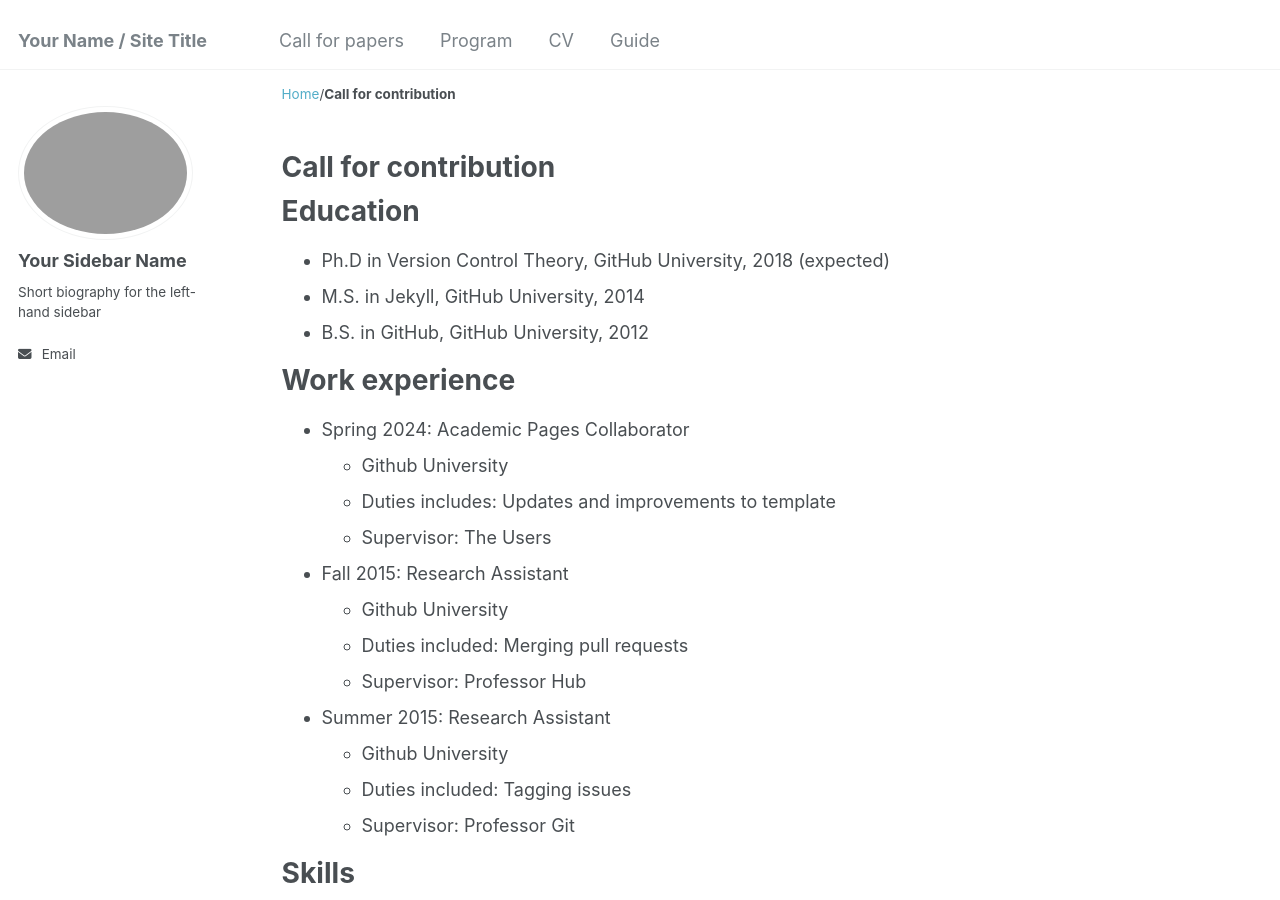
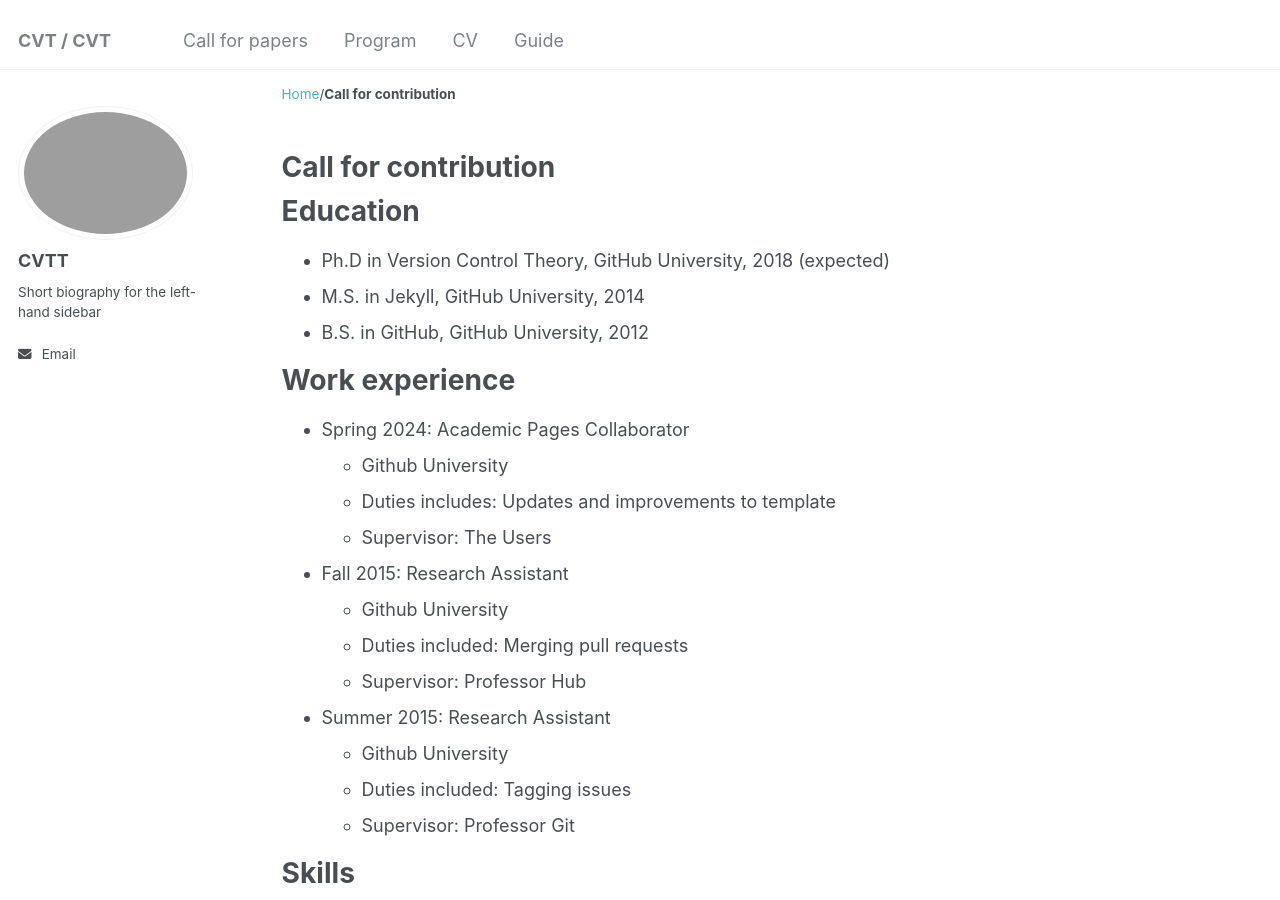
Before and after one commit to alexkabil/CVT_IEEEVR25, a Jekyll site: the page built from _pages/call.md, in a window 1280 px wide and 900 px high. Built offline with Jekyll 4.4.1, drawn with Linux system fonts in a browser that asks for light colours.

Commit message:
second commit

```diff
--- a/_config.yml
+++ b/_config.yml
@@ -8,11 +8,11 @@
 
 # Basic Site Settings
 locale                   : "en-US"
-title                    : "Your Name / Site Title"
+title                    : "CVT / CVT"
 title_separator          : "-"
 name                     : &name "Your Name"
 description              : &description "personal description"
-url                      : https://academicpages.github.io # the base hostname & protocol for your site e.g. "https://mmistakes.github.io"
+url                      : https://alexkabil.github.io/CVT_IEEEVR25/ # the base hostname & protocol for your site e.g. "https://mmistakes.github.io"
 baseurl                  : "" # the subpath of your site, e.g. "/blog"
 repository               : "academicpages/academicpages.github.io"
 
@@ -22,7 +22,7 @@ repository               : "academicpages/academicpages.github.io"
 author:
   # Biographic information
   avatar           : #"profile.png"
-  name             : "Your Sidebar Name"
+  name             : "CVTT"
   pronouns         : # example: "she/her"
   bio              : "Short biography for the left-hand sidebar"
   location         : #"Earth"
--- a/_data/authors.yml
+++ b/_data/authors.yml
@@ -5,7 +5,7 @@ Name Name:
   uri         : "http://name.com"
   email       : "name@name.com"
   bio         : "This is the first name."
-  avatar      : "bio-photo-2.jpg"
+  avatar      : #"bio-photo-2.jpg"
   twitter     : "name"
   google_plus : "Name"
 
@@ -13,6 +13,6 @@ Name2 Name2:
   name        : "Name2 Name2"
   email       : "name2@name2.com"
   bio         : "I ordered what?"
-  avatar      : "bio-photo.jpg"
+  avatar      : #"bio-photo.jpg"
   twitter     : "name2"
   google_plus : "Name"
--- a/_pages/cv.md
+++ b/_pages/call.md
@@ -7,7 +7,6 @@ redirect_from:
   - /resume
 ---
 
-{% include base_path %}
 
 Education
 ======
```
Also changed, not shown: _pages/program.html (renamed from _pages/teaching.html).
